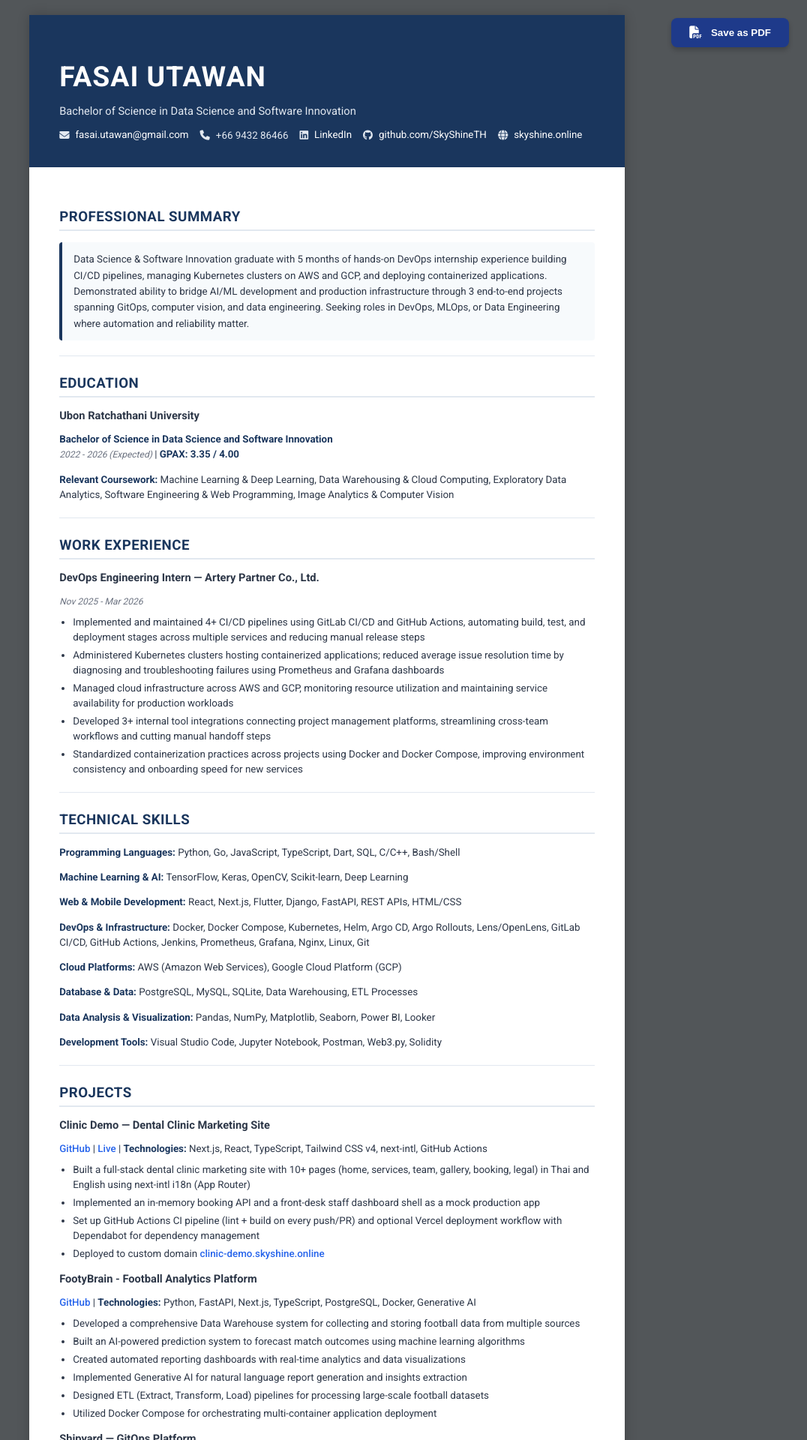
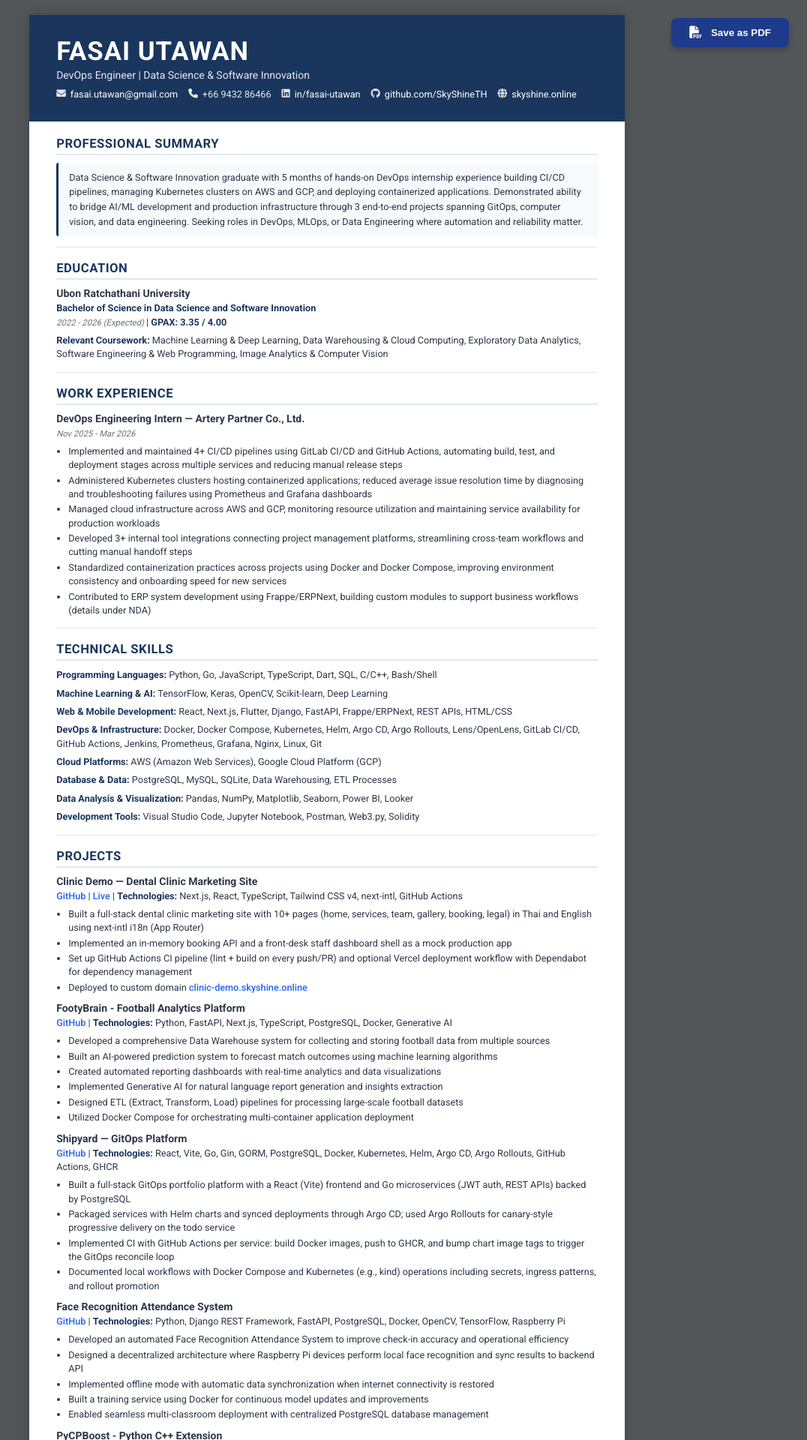
Before and after one commit to SkyShineTH/skyshineth.github.io, a Jekyll site: the page built from cv.md, in a window 1280 px wide. Shown: the top 1920 px of the page at 75% size, without its empty margins (204-1280 px from the left). Built offline with Jekyll 4.4.1, drawn with Linux system fonts in a browser that asks for light colours.

Commit message:
feat: enhance CV and layout with new skills and projects
- Added experience in ERP system development using Frappe/ERPNext to cv.md.
- Updated technical skills in index.md to include Frappe/ERPNext.
- Modified project stack for "Call Taxi Website" to include PostgreSQL.
- Expanded project stack for "Face Recognition Attendance System" to include Docker and Raspberry Pi.
- Improved styling and layout in cv.html for better readability and print formatting.
- Updated footer copyright year in default.html to 2026.

```diff
--- a/_layouts/cv.html
+++ b/_layouts/cv.html
@@ -7,6 +7,17 @@
     <link href="https://cdnjs.cloudflare.com/ajax/libs/font-awesome/6.5.0/css/all.min.css" rel="stylesheet">
     <link href="https://fonts.googleapis.com/css2?family=Roboto:wght@300;400;500;700&display=swap" rel="stylesheet">
     <style>
+        :root {
+            --primary-color: #1a365d;
+            --secondary-color: #2d3748;
+            --accent-color: #4a5568;
+            --text-body: #2d3748;
+            --border-line: #e2e8f0;
+            --highlight-bg: #f7fafc;
+        }
+
+        *, *::before, *::after { box-sizing: border-box; }
+
         body {
             font-family: 'Roboto', sans-serif;
             background-color: #525659;
@@ -18,33 +29,22 @@
 
         .cv-container {
             width: 210mm;
-            min-height: 297mm;
             background-color: white;
             box-shadow: 0 0 15px rgba(0,0,0,0.2);
-            position: relative;
             color: #333;
-            box-sizing: border-box;
         }
 
-        :root {
-            --primary-color: #1a365d;
-            --secondary-color: #2d3748;
-            --accent-color: #4a5568;
-            --text-body: #2d3748;
-            --border-line: #e2e8f0;
-            --highlight-bg: #f7fafc;
-        }
-
+        /* ── Header ── */
         .header-section {
             background-color: var(--primary-color);
             color: white;
-            padding: 35px 40px;
+            padding: 28px 36px;
         }
 
         h1 {
-            font-size: 28pt;
+            font-size: 26pt;
             font-weight: 700;
-            margin-bottom: 5px;
+            margin: 0 0 2px;
             letter-spacing: 1px;
             text-transform: uppercase;
             line-height: 1.2;
@@ -52,23 +52,23 @@
 
         .subtitle {
             color: #e2e8f0;
-            font-size: 11pt;
-            margin-bottom: 15px;
+            font-size: 10.5pt;
+            margin: 0 0 10px;
         }
 
         .contact-row {
             display: flex;
             flex-wrap: wrap;
-            gap: 15px;
-            font-size: 10pt;
-            margin-top: 12px;
+            gap: 14px;
+            font-size: 9.5pt;
+            margin-top: 10px;
             color: #e2e8f0;
         }
 
         .contact-item {
             display: flex;
             align-items: center;
-            gap: 8px;
+            gap: 6px;
         }
 
         .contact-item a {
@@ -78,84 +78,81 @@
             transition: border-color 0.2s;
         }
 
-        .contact-item a:hover {
-            border-color: white;
-        }
+        .contact-item a:hover { border-color: white; }
 
+        /* ── Content body ── */
         .content-body {
-            padding: 30px 40px;
+            padding: 20px 36px 28px;
         }
 
         .content-body h2 {
-            font-size: 14pt;
+            font-size: 12.5pt;
             color: var(--primary-color);
             font-weight: 700;
             text-transform: uppercase;
             border-bottom: 2px solid var(--border-line);
-            padding-bottom: 6px;
-            margin-top: 25px;
-            margin-bottom: 15px;
+            padding-bottom: 4px;
+            margin-top: 18px;
+            margin-bottom: 10px;
             letter-spacing: 0.5px;
         }
 
-        /* Special styling for Professional Summary */
+        .content-body h2:first-of-type {
+            margin-top: 0;
+        }
+
         .content-body h2:first-of-type + p {
             background-color: var(--highlight-bg);
-            padding: 12px 15px;
-            border-left: 4px solid var(--primary-color);
-            border-radius: 4px;
-            font-size: 10pt;
-            line-height: 1.6;
+            padding: 10px 14px;
+            border-left: 3px solid var(--primary-color);
+            border-radius: 3px;
+            font-size: 9.5pt;
+            line-height: 1.55;
             color: var(--text-body);
-            margin-bottom: 20px;
+            margin-bottom: 14px;
         }
 
         .content-body h3 {
             font-weight: 700;
             color: #2d3748;
-            font-size: 11pt;
-            margin-top: 12px;
-            margin-bottom: 4px;
+            font-size: 10.5pt;
+            margin-top: 10px;
+            margin-bottom: 3px;
             display: flex;
             justify-content: space-between;
             align-items: baseline;
         }
 
-        /* Date badges in headers */
         .content-body h3 em {
             font-style: normal;
-            font-size: 9pt;
+            font-size: 8.5pt;
             font-weight: 500;
             color: var(--accent-color);
             background-color: #f7fafc;
-            padding: 2px 8px;
-            border-radius: 4px;
+            padding: 1px 7px;
+            border-radius: 3px;
             border: 1px solid #edf2f7;
             white-space: nowrap;
         }
 
         .content-body p {
-            font-size: 10pt;
-            line-height: 1.5;
+            font-size: 9.5pt;
+            line-height: 1.45;
             color: var(--text-body);
-            margin-bottom: 8px;
-        }
-
-        .content-body li {
-            font-size: 10pt;
-            line-height: 1.5;
-            color: var(--text-body);
+            margin: 0 0 6px;
         }
 
         .content-body ul {
-            margin-top: 6px;
-            margin-bottom: 14px;
-            padding-left: 18px;
+            margin: 4px 0 10px;
+            padding-left: 16px;
             list-style-type: disc;
         }
 
         .content-body li {
-            margin-bottom: 4px;
+            font-size: 9.5pt;
+            line-height: 1.45;
+            color: var(--text-body);
+            margin-bottom: 2px;
         }
 
         .content-body strong {
@@ -171,7 +168,7 @@
         .content-body hr {
             border: none;
             border-top: 1px solid var(--border-line);
-            margin: 20px 0;
+            margin: 14px 0;
         }
 
         .content-body a {
@@ -180,22 +177,17 @@
             font-weight: 500;
         }
 
-        .content-body a:hover {
-            text-decoration: underline;
-        }
+        .content-body a:hover { text-decoration: underline; }
 
-        /* Project/Experience item spacing */
-        .content-body h3 + p + ul {
-            margin-top: 6px;
-        }
+        .content-body h3 + p + ul { margin-top: 4px; }
 
-        /* Technology tags styling */
         .content-body h3 + p em {
-            font-size: 9pt;
+            font-size: 8.5pt;
             color: #6b7280;
             font-style: italic;
         }
 
+        /* ── Print button ── */
         .print-button {
             position: fixed;
             top: 24px;
@@ -220,61 +212,96 @@
             transform: scale(1.05);
         }
 
+        /* ── Print / PDF ── */
+        @page {
+            size: A4;
+            margin: 0;
+        }
+
         @media print {
-            body {
+            html, body {
+                width: 210mm;
+                margin: 0;
+                padding: 0;
                 background: none;
-                padding: 0;
+                -webkit-print-color-adjust: exact;
+                print-color-adjust: exact;
             }
+
             .cv-container {
+                width: 100%;
                 box-shadow: none;
                 margin: 0;
-                width: 100%;
-                min-height: auto;
             }
-            .print-button {
-                display: none !important;
-            }
+
+            .print-button { display: none !important; }
+
             .header-section {
                 -webkit-print-color-adjust: exact;
                 print-color-adjust: exact;
             }
-            /* Ensure Professional Summary background prints */
+
             .content-body h2:first-of-type + p {
                 -webkit-print-color-adjust: exact;
                 print-color-adjust: exact;
             }
-            a {
-                text-decoration: none;
-                color: inherit;
+
+            .content-body h3 em {
+                -webkit-print-color-adjust: exact;
+                print-color-adjust: exact;
             }
+
+            a { text-decoration: none; color: inherit; }
+
             .content-body h2 {
-                page-break-after: avoid;
-                margin-top: 20px;
-            }
-            .content-body h3 {
+                break-after: avoid;
                 page-break-after: avoid;
             }
-            /* Prevent breaking items */
+
+            .content-body h3 {
+                break-after: avoid;
+                page-break-after: avoid;
+            }
+
             .content-body ul {
+                break-inside: avoid;
                 page-break-inside: avoid;
             }
+
+            /* Keep a project block (h3 + tech line + bullets) together */
+            .content-body h3,
+            .content-body h3 + p,
+            .content-body h3 + p + ul {
+                break-inside: avoid;
+                page-break-inside: avoid;
+            }
+
+            .content-body hr {
+                break-after: avoid;
+                page-break-after: avoid;
+            }
+
+            /* Tighten spacing for print density */
+            .header-section { padding: 24px 32px; }
+            .content-body { padding: 16px 32px 20px; }
+            h1 { font-size: 24pt; }
+            .subtitle { font-size: 10pt; }
+            .contact-row { font-size: 9pt; gap: 12px; }
+            .content-body h2 { margin-top: 14px; margin-bottom: 8px; font-size: 12pt; }
+            .content-body h2:first-of-type { margin-top: 0; }
+            .content-body h3 { margin-top: 8px; font-size: 10pt; }
+            .content-body p, .content-body li { font-size: 9pt; line-height: 1.4; }
+            .content-body ul { margin: 3px 0 8px; }
+            .content-body li { margin-bottom: 1px; }
+            .content-body hr { margin: 10px 0; }
+            .content-body h2:first-of-type + p { font-size: 9pt; padding: 8px 12px; margin-bottom: 10px; }
         }
 
+        /* ── Mobile ── */
         @media screen and (max-width: 768px) {
-            body {
-                padding: 10px;
-                background-color: white;
-            }
-            .cv-container {
-                width: 100%;
-                box-shadow: none;
-            }
-            .print-button {
-                top: 10px;
-                right: 10px;
-                padding: 10px 16px;
-                font-size: 14px;
-            }
+            body { padding: 10px; background-color: white; }
+            .cv-container { width: 100%; box-shadow: none; }
+            .print-button { top: 10px; right: 10px; padding: 10px 16px; font-size: 14px; }
         }
     </style>
 </head>
@@ -287,7 +314,7 @@
     <div class="cv-container">
         <header class="header-section">
             <h1>Fasai Utawan</h1>
-            <p class="subtitle">Bachelor of Science in Data Science and Software Innovation</p>
+            <p class="subtitle">DevOps Engineer | Data Science & Software Innovation</p>
 
             <div class="contact-row">
                 <div class="contact-item">
@@ -300,7 +327,7 @@
                 </div>
                 <div class="contact-item">
                     <i class="fab fa-linkedin"></i>
-                    <a href="https://www.linkedin.com/in/fasai-utawan/" target="_blank">LinkedIn</a>
+                    <a href="https://www.linkedin.com/in/fasai-utawan/" target="_blank">in/fasai-utawan</a>
                 </div>
                 <div class="contact-item">
                     <i class="fab fa-github"></i>
--- a/_layouts/default.html
+++ b/_layouts/default.html
@@ -31,7 +31,7 @@
       </section>
 
       <footer>
-        <p><small>© 2025 Fasai Utawan · Powered by GitHub Pages</small></p>
+        <p><small>© 2026 Fasai Utawan · Powered by GitHub Pages</small></p>
       </footer>
     </div>
 
--- a/cv.md
+++ b/cv.md
@@ -30,6 +30,7 @@ Data Science & Software Innovation graduate with 5 months of hands-on DevOps int
 - Managed cloud infrastructure across AWS and GCP, monitoring resource utilization and maintaining service availability for production workloads
 - Developed 3+ internal tool integrations connecting project management platforms, streamlining cross-team workflows and cutting manual handoff steps
 - Standardized containerization practices across projects using Docker and Docker Compose, improving environment consistency and onboarding speed for new services
+- Contributed to ERP system development using Frappe/ERPNext, building custom modules to support business workflows (details under NDA)
 
 ---
 
@@ -39,7 +40,7 @@ Data Science & Software Innovation graduate with 5 months of hands-on DevOps int
 
 **Machine Learning & AI:** TensorFlow, Keras, OpenCV, Scikit-learn, Deep Learning
 
-**Web & Mobile Development:** React, Next.js, Flutter, Django, FastAPI, REST APIs, HTML/CSS
+**Web & Mobile Development:** React, Next.js, Flutter, Django, FastAPI, Frappe/ERPNext, REST APIs, HTML/CSS
 
 **DevOps & Infrastructure:** Docker, Docker Compose, Kubernetes, Helm, Argo CD, Argo Rollouts, Lens/OpenLens, GitLab CI/CD, GitHub Actions, Jenkins, Prometheus, Grafana, Nginx, Linux, Git
 
```
Also changed, not shown: _projects/2024-call-taxi.md (+1 -1 lines), _projects/2025-face-attendance.md (+1 -1 lines), index.md (+2 -2 lines).
